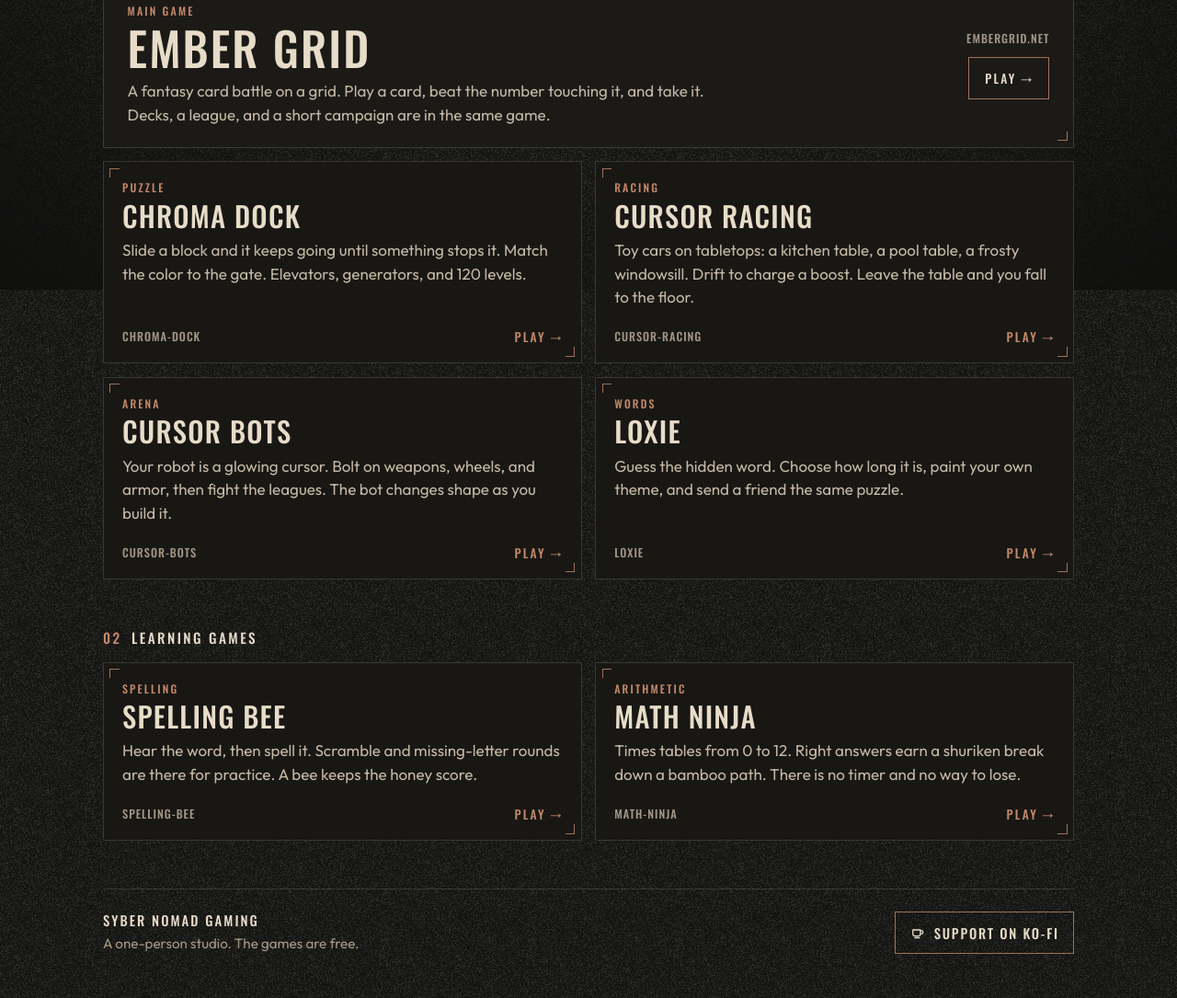
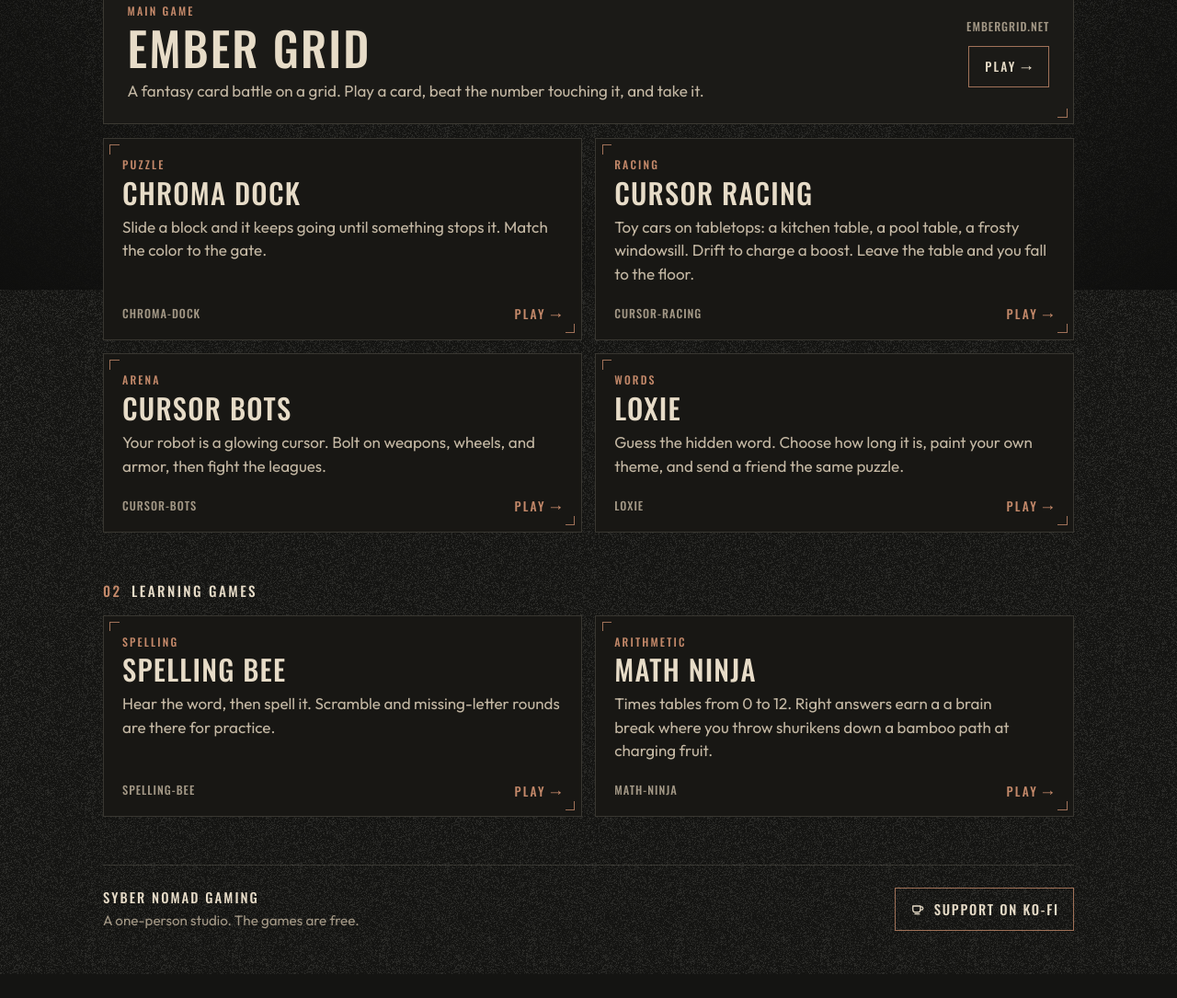
Before and after one commit to sybernomad/syber-nomad-gaming, a plain HTML site: page index.html in a window 1280 px wide. Shown: the part 485-1570 px from the top of the page at 92% size. After the commit the page ends 1544 px from the top, so only its background shows below. Drawn offline with Linux system fonts and the light colour scheme.

Commit message:
updated game descriptions

```diff
--- a/index.html
+++ b/index.html
@@ -45,7 +45,7 @@
             <div class="card-body">
               <p class="kicker">Main game</p>
               <h3>Ember Grid</h3>
-              <p class="blurb">A fantasy card battle on a grid. Play a card, beat the number touching it, and take it. Decks, a league, and a short campaign are in the same game.</p>
+              <p class="blurb">A fantasy card battle on a grid. Play a card, beat the number touching it, and take it.</p>
             </div>
             <p class="card-foot">
               <span class="host">embergrid.net</span>
@@ -57,7 +57,7 @@
             <div class="card-body">
               <p class="kicker">Puzzle</p>
               <h3>Chroma Dock</h3>
-              <p class="blurb">Slide a block and it keeps going until something stops it. Match the color to the gate. Elevators, generators, and 120 levels.</p>
+              <p class="blurb">Slide a block and it keeps going until something stops it. Match the color to the gate.</p>
             </div>
             <p class="card-foot">
               <span class="host">chroma-dock</span>
@@ -81,7 +81,7 @@
             <div class="card-body">
               <p class="kicker">Arena</p>
               <h3>Cursor Bots</h3>
-              <p class="blurb">Your robot is a glowing cursor. Bolt on weapons, wheels, and armor, then fight the leagues. The bot changes shape as you build it.</p>
+              <p class="blurb">Your robot is a glowing cursor. Bolt on weapons, wheels, and armor, then fight the leagues.</p>
             </div>
             <p class="card-foot">
               <span class="host">cursor-bots</span>
@@ -110,7 +110,7 @@
             <div class="card-body">
               <p class="kicker">Spelling</p>
               <h3>Spelling Bee</h3>
-              <p class="blurb">Hear the word, then spell it. Scramble and missing-letter rounds are there for practice. A bee keeps the honey score.</p>
+              <p class="blurb">Hear the word, then spell it. Scramble and missing-letter rounds are there for practice.</p>
             </div>
             <p class="card-foot">
               <span class="host">spelling-bee</span>
@@ -122,7 +122,7 @@
             <div class="card-body">
               <p class="kicker">Arithmetic</p>
               <h3>Math Ninja</h3>
-              <p class="blurb">Times tables from 0 to 12. Right answers earn a shuriken break down a bamboo path. There is no timer and no way to lose.</p>
+              <p class="blurb">Times tables from 0 to 12. Right answers earn a a brain break where you throw shurikens down a bamboo path at charging fruit.</p>
             </div>
             <p class="card-foot">
               <span class="host">math-ninja</span>
```
